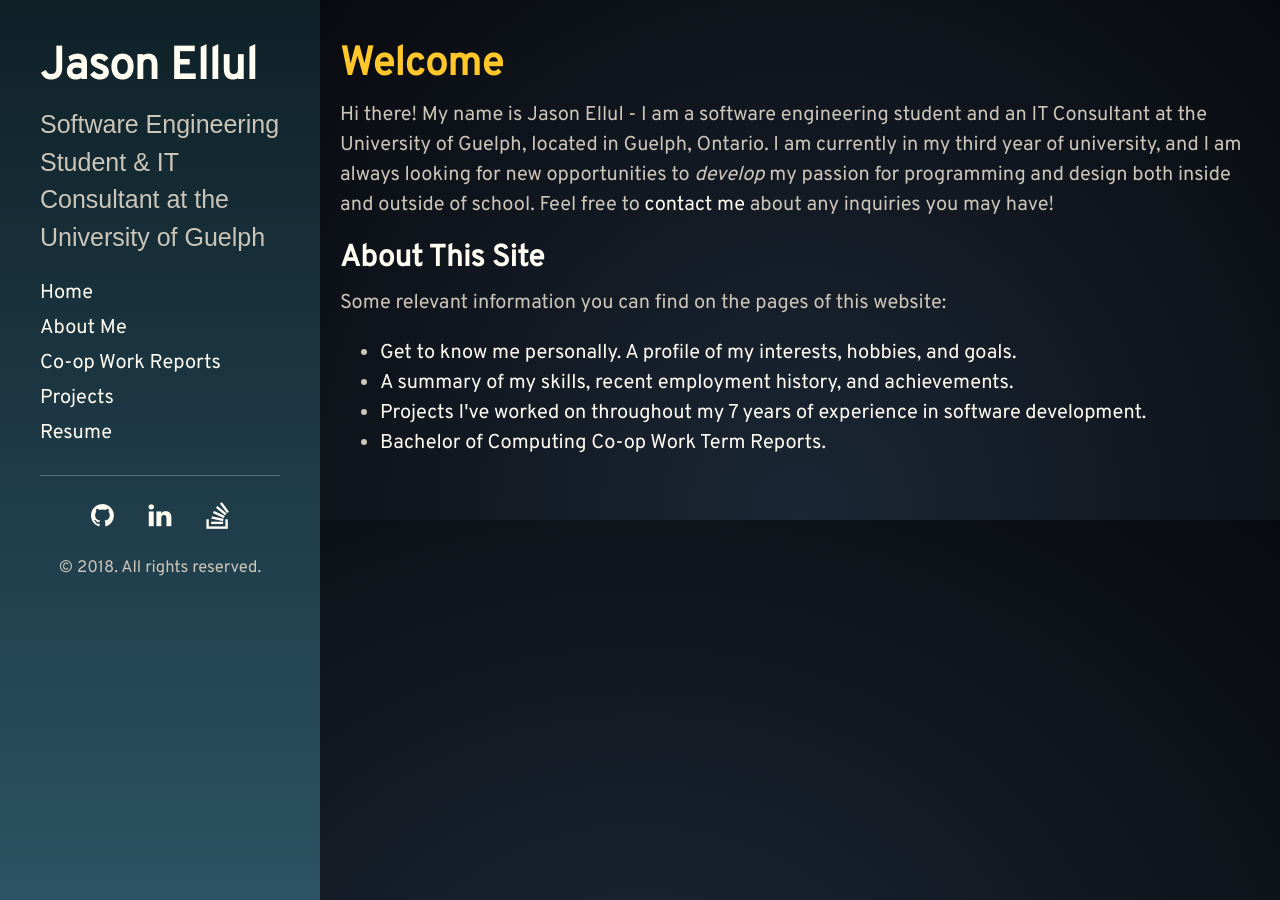
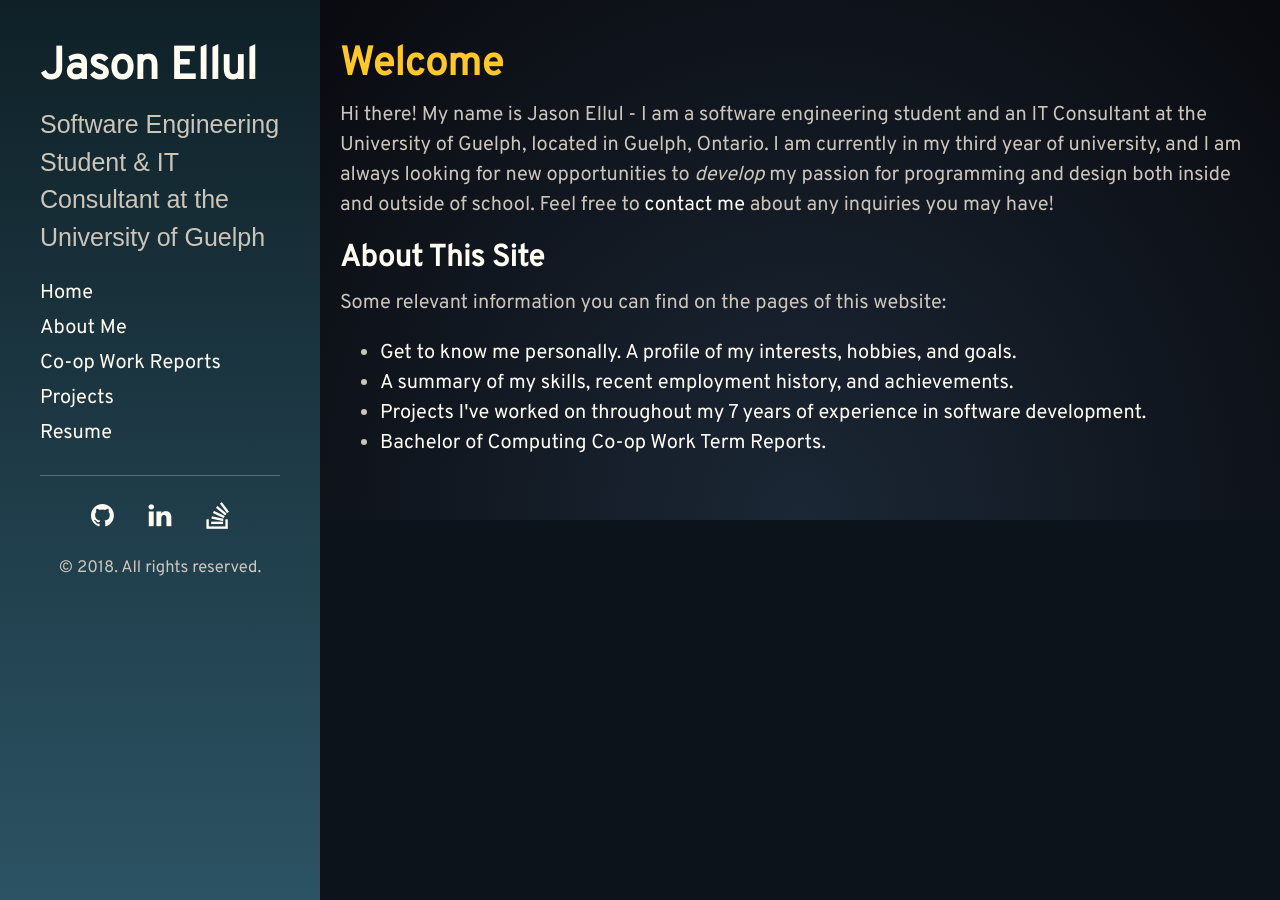
Before and after one commit to JasonEllul/JasonEllul.github.io, a Jekyll site: the page built from index.html, in a window 1280 px wide. Built offline with Jekyll 4.4.1, drawn with Linux system fonts in a browser that asks for light colours; nearby versions of some CDN libraries; the list of posts is cut into pages by our own code.

Commit message:
night gradient

```diff
--- a/public/css/blackdoc.css
+++ b/public/css/blackdoc.css
@@ -34,7 +34,6 @@ html {
 body {
   color: #ccc5b9;
   background-color: #0d131a;
-  background-image: radial-gradient(ellipse at bottom, #1B2735 0%, #090A0F 100%);
 
 }
 
```
Also changed, not shown: 3 other files.
